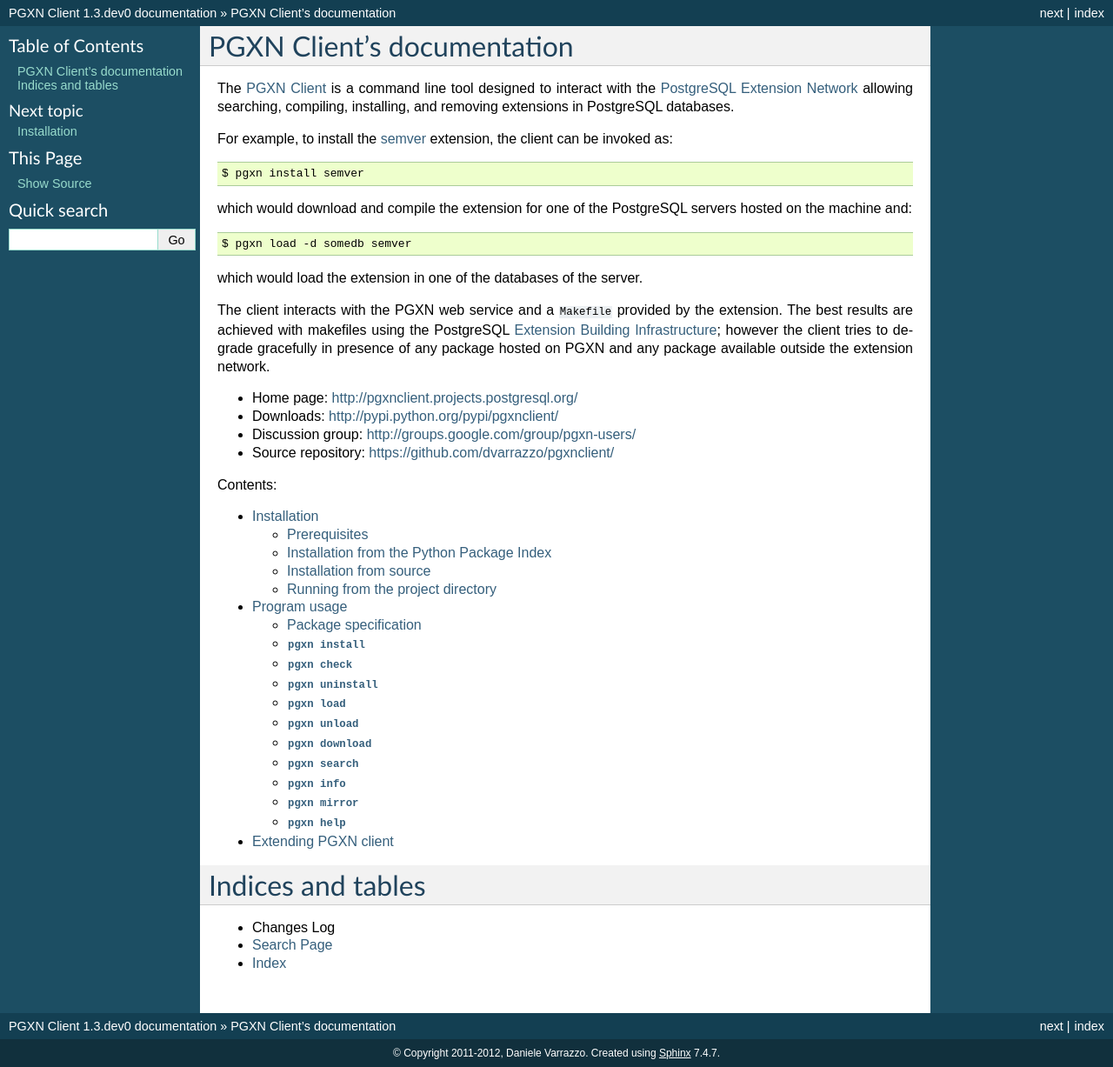
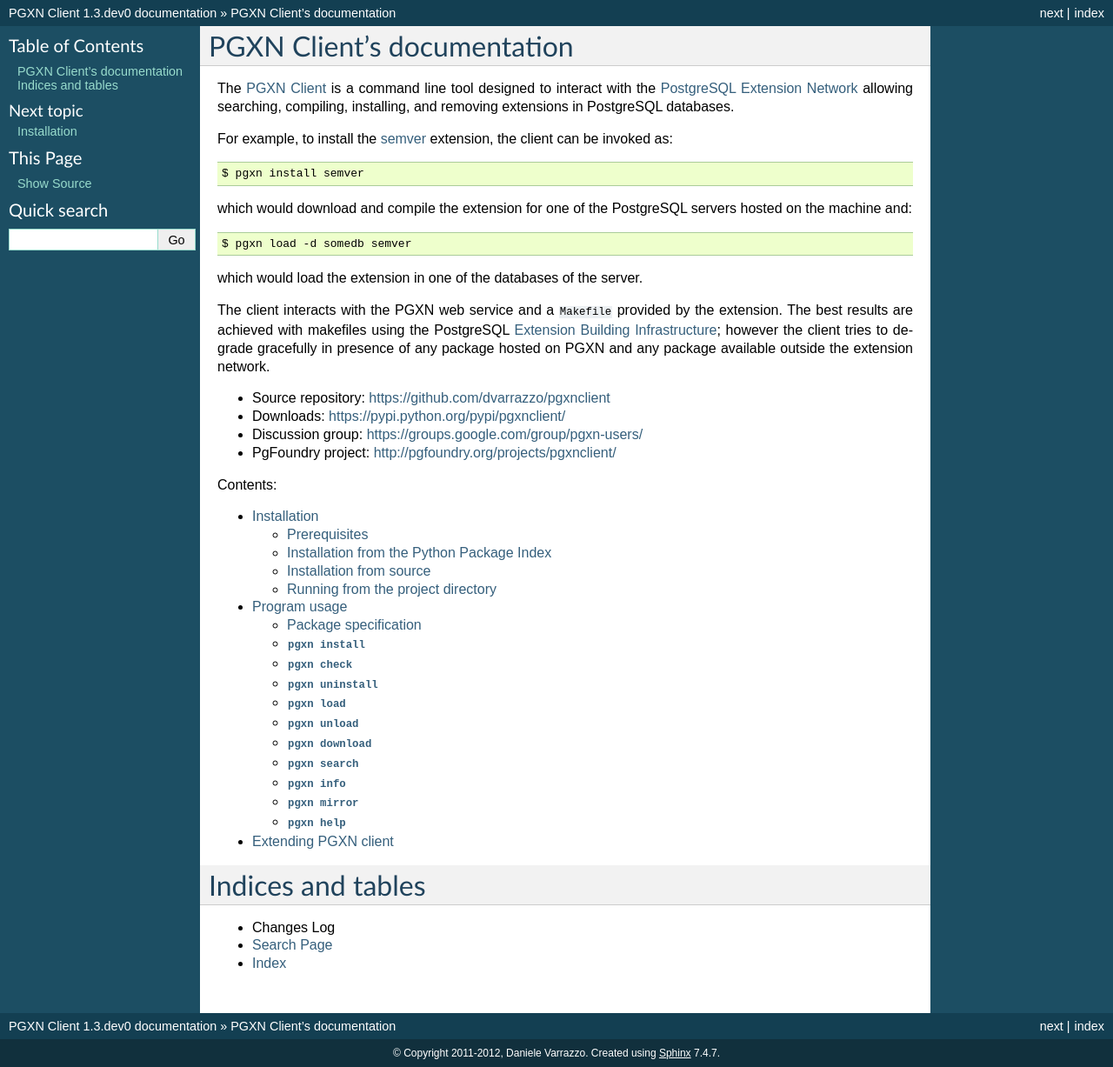
Before and after one commit to pgxn/pgxnclient, a Sphinx documentation site: the page built from docs/index.rst, in a window 1280 px wide. Shown: the whole page at 87% size. Built offline with Sphinx 7.4.7, drawn with Linux system fonts in a browser that asks for light colours.

Commit message:
Updated outdated and broken URLs

```diff
--- a/docs/index.rst
+++ b/docs/index.rst
@@ -1,7 +1,7 @@
 PGXN Client's documentation
 ===========================
 
-The `PGXN Client <http://pgxnclient.projects.postgresql.org/>`__ is a command
+The `PGXN Client <https://github.com/dvarrazzo/pgxnclient>`__ is a command
 line tool designed to interact with the `PostgreSQL Extension Network
 <http://pgxn.org/>`__ allowing searching, compiling, installing, and removing
 extensions in PostgreSQL databases.
@@ -23,13 +23,13 @@
 degrade gracefully in presence of any package hosted on PGXN and any package
 available outside the extension network.
 
-.. _semver: http://pgxn.org/dist/semver
-.. __: http://www.postgresql.org/docs/current/static/extend-pgxs.html
+.. _semver: https://pgxn.org/dist/semver/
+.. __: https://www.postgresql.org/docs/current/extend-pgxs.html
 
-- Home page: http://pgxnclient.projects.postgresql.org/
-- Downloads: http://pypi.python.org/pypi/pgxnclient/
-- Discussion group: http://groups.google.com/group/pgxn-users/
-- Source repository: https://github.com/dvarrazzo/pgxnclient/
+- Source repository: https://github.com/dvarrazzo/pgxnclient
+- Downloads: https://pypi.python.org/pypi/pgxnclient/
+- Discussion group: https://groups.google.com/group/pgxn-users/
+- PgFoundry project: http://pgfoundry.org/projects/pgxnclient/
 
 
 Contents:
--- a/setup.py
+++ b/setup.py
@@ -62,7 +62,7 @@
     description = 'A command line tool to interact with the PostgreSQL Extension Network.',
     author = 'Daniele Varrazzo',
     author_email = 'daniele.varrazzo@gmail.com',
-    url = 'http://pgxnclient.projects.postgresql.org/',
+    url = 'https://github.com/dvarrazzo/pgxnclient',
     license = 'BSD',
     packages = find_packages(),
     package_data = {'pgxnclient': ['libexec/*']},
```
Also changed, not shown: README.rst (+7 -8 lines), docs/install.rst (+6 -6 lines), docs/usage.rst (+8 -8 lines), 3 other files.
